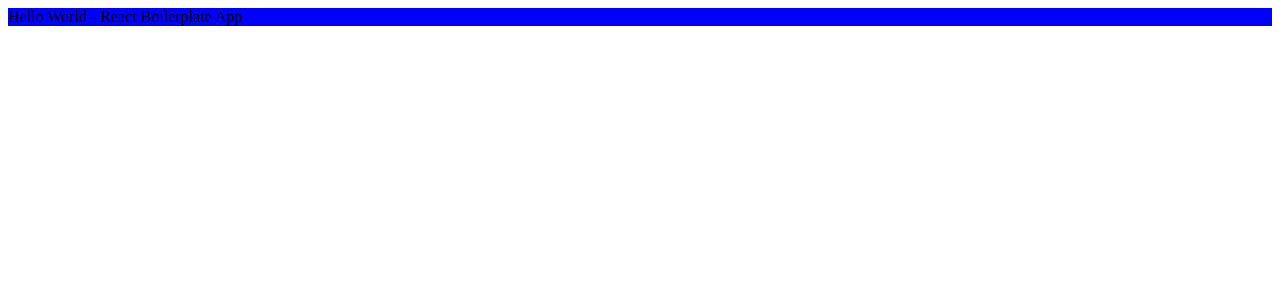
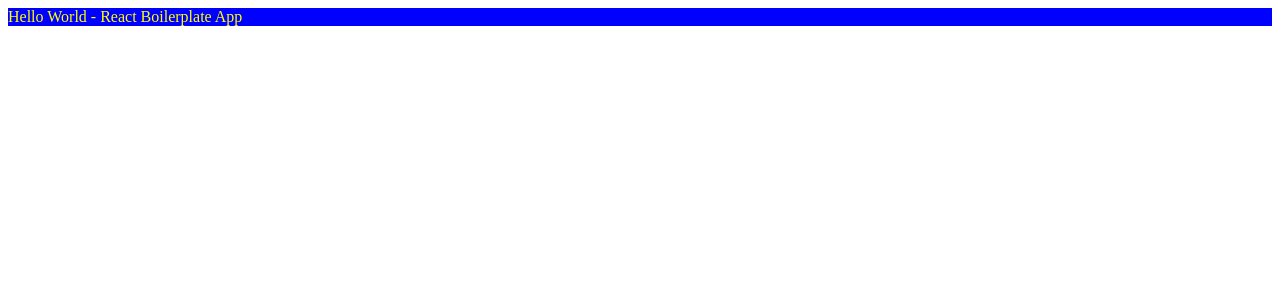
Before and after one commit to c-huynh/react-boilerplate, a React app: page / in a window 1280 px wide. Shown: the top 300 px of the page. Built offline with nearby package versions, Linux system fonts and the light colour scheme.

Commit message:
added sass loader

```diff
--- a/package.json
+++ b/package.json
@@ -39,7 +39,9 @@
     "identity-obj-proxy": "^3.0.0",
     "jest": "^26.4.2",
     "mini-css-extract-plugin": "^0.11.1",
+    "node-sass": "^4.14.1",
     "react-test-renderer": "^16.13.1",
+    "sass-loader": "^10.0.2",
     "style-loader": "^1.2.1",
     "webpack-cli": "^3.3.12",
     "webpack-node-externals": "^2.5.2"
--- a/src/client/App.js
+++ b/src/client/App.js
@@ -1,5 +1,6 @@
 import React, {Component} from 'react';
-import './styles/style.css';
+import './styles/css/style.css';
+import './styles/scss/style.scss';
 
 export default class App extends Component {
     render() {
--- /dev/null
+++ b/src/client/styles/scss/style.scss
@@ -0,0 +1,5 @@
+$color: yellow;
+
+#intro {
+    color: $color;
+}
--- a/webpack.config.js
+++ b/webpack.config.js
@@ -26,10 +26,11 @@ const client = {
                 use: "babel-loader"
             },
             {
-                test: /\.css$/,
+                test: /\.(s*)css$/,
                 use: [
                     { loader: MiniCssExtractPlugin.loader},
-                    { loader: 'css-loader'}
+                    { loader: 'css-loader'},
+                    { loader: 'sass-loader'}
                 ],
             },
         ]
```
Also changed, not shown: src/client/styles/css/style.css (renamed from src/client/styles/style.css), 1 other file (tests, documents, lock files or other folders).
